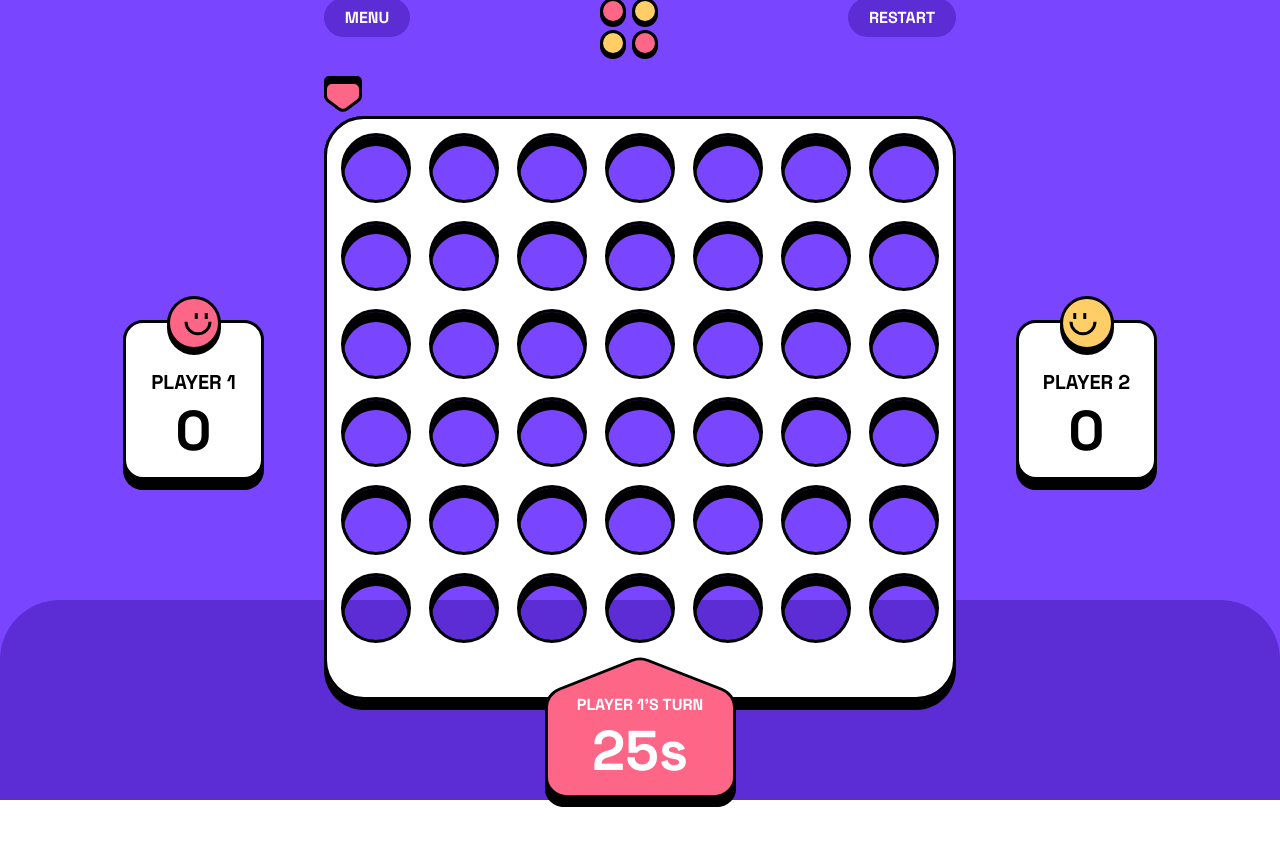
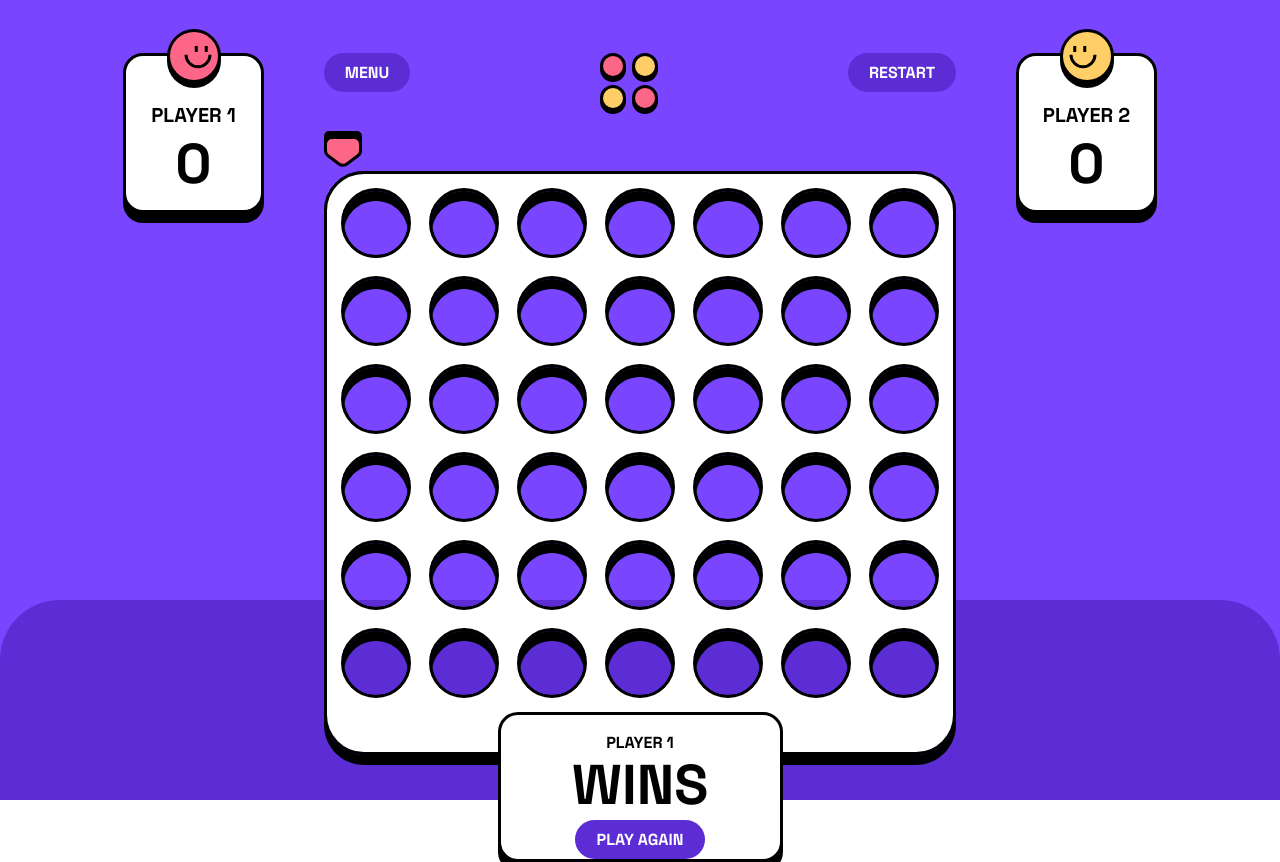
Before and after one commit to Vasallius/connect-four, a React (Vite) app: page /game in a window 1280 px wide. Before the commit the page ends 807 px from the top, so only its background shows below. Built offline with nearby package versions, Linux system fonts and the light colour scheme; the HTML template or start-up script is replaced by a standard one.

Commit message:
fix: board jumping on winning state

```diff
--- a/src/components/Game.jsx
+++ b/src/components/Game.jsx
@@ -75,7 +75,7 @@ const Game = () => {
       <div
         className={`${
           isPaused ? "opacity-50" : ""
-        } bg-purple w-screen flex gap-x-[60px] items-center justify-center relative`}
+        } bg-purple w-screen flex gap-x-[60px] pt-[53px] justify-center relative`}
       >
         <ScoreCard img={PlayerOne} player="PLAYER 1" />
         <div className="z-40 flex flex-col relative">
--- a/src/components/TurnIndicator.jsx
+++ b/src/components/TurnIndicator.jsx
@@ -22,7 +22,7 @@ export function TurnIndicator() {
     }
   }, [counter, isPaused, hasWinner]);
 
-  if (!hasWinner) {
+  if (hasWinner) {
     return (
       <div className="z-50 flex flex-col items-center justify-center relative  -top-[16px]">
         <div
@@ -50,7 +50,7 @@ export function TurnIndicator() {
   } else {
     return (
       <div className="z-50 rounded-[20px] mx-auto bg-white w-[285px]  relative  -top-[53px] h-[160px] border-[3px] border-black shadow-thick-black">
-        <div className=" flex flex-col items-center relative">
+        <div className=" flex flex-col items-center justify-center relative">
           <div className="text-xs font-spacegrotesk font-bold text-black mt-[17px]">
             {turn == "red" ? "PLAYER 1" : "PLAYER 2"}
           </div>
```
